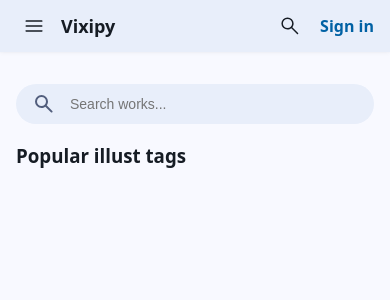
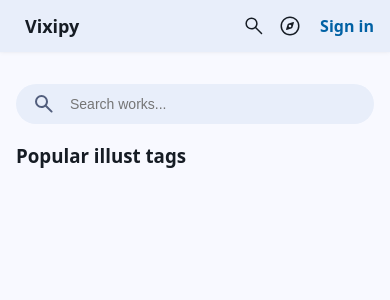
Before and after one commit to searinminecraft/Vixipy, a Python web app: template vixipy/templates/search/dashboard.html in a window 390 px wide. Shown: the top 300 px of the page. Run offline with Jinja, Linux system fonts and the light colour scheme; the template is opened without the code that fills it, so the values that code supplies are empty.

Commit message:
ditch hamburger menu

```diff
--- a/vixipy/templates/components/header.html
+++ b/vixipy/templates/components/header.html
@@ -1,14 +1,14 @@
 <header>
     <div class="wrapper">
         <div class="left">
-            <button class="icon-button">
-                <svg xmlns="http://www.w3.org/2000/svg" height="24px" viewBox="0 -960 960 960" width="24px" fill="#e8eaed"><path d="M170-254.62q-12.75 0-21.37-8.63-8.63-8.62-8.63-21.38 0-12.75 8.63-21.37 8.62-8.61 21.37-8.61h620q12.75 0 21.37 8.62 8.63 8.63 8.63 21.39 0 12.75-8.63 21.37-8.62 8.61-21.37 8.61H170ZM170-450q-12.75 0-21.37-8.63-8.63-8.63-8.63-21.38 0-12.76 8.63-21.37Q157.25-510 170-510h620q12.75 0 21.37 8.63 8.63 8.63 8.63 21.38 0 12.76-8.63 21.37Q802.75-450 790-450H170Zm0-195.39q-12.75 0-21.37-8.62-8.63-8.63-8.63-21.39 0-12.75 8.63-21.37 8.62-8.61 21.37-8.61h620q12.75 0 21.37 8.63 8.63 8.62 8.63 21.38 0 12.75-8.63 21.37-8.62 8.61-21.37 8.61H170Z"/></svg>
-            </button>
             <a class="branding" href="/">Vixipy {% if config["DEBUG"] %}<small class="debug-label">{{_("Debug")}}</small>{% endif %}</a>
         </div>
         <div class="right">
             <a class="icon-button" title='{{_("Search")}}' href="/search">
                 <svg xmlns="http://www.w3.org/2000/svg" height="24px" viewBox="0 -960 960 960" width="24px" fill="#e8eaed"><path d="M380.77-335.39q-102.46 0-173.54-71.07-71.07-71.08-71.07-173.54t71.07-173.54q71.08-71.07 173.54-71.07t173.54 71.07q71.07 71.08 71.07 173.54 0 42.85-14.38 81.85-14.39 39-38.39 67.84l230.16 230.16q8.31 8.3 8.5 20.88.19 12.58-8.5 21.27t-21.08 8.69q-12.38 0-21.07-8.69L530.46-388.16q-30 24.77-69 38.77-39 14-80.69 14Zm0-59.99q77.31 0 130.96-53.66 53.66-53.65 53.66-130.96t-53.66-130.96q-53.65-53.66-130.96-53.66t-130.96 53.66Q196.15-657.31 196.15-580t53.66 130.96q53.65 53.66 130.96 53.66Z"/></svg>
+            </a>
+            <a class="icon-button" title='{{_("Discovery")}}' href="/discovery">
+                <svg xmlns="http://www.w3.org/2000/svg" height="24px" viewBox="0 -960 960 960" width="24px" fill="#e3e3e3"><path d="M345.77-323.08 532-379.54q17.69-5.61 30.27-18.19 12.58-12.58 18.19-30.27L637-614.31q2.92-10.15-4.88-17.88-7.8-7.73-17.89-4.73L428-580.46q-17.69 5.61-30.27 18.19-12.58 12.58-18.19 30.27L323-345.69q-2.92 10.15 4.88 17.88 7.8 7.73 17.89 4.73Zm134.14-104.61q-21.83 0-37.02-15.29-15.2-15.28-15.2-37.11t15.29-37.02q15.28-15.2 37.11-15.2t37.02 15.29q15.2 15.28 15.2 37.11t-15.29 37.02q-15.28 15.2-37.11 15.2Zm.16 327.69q-78.84 0-148.21-29.92t-120.68-81.21q-51.31-51.29-81.25-120.63Q100-401.1 100-479.93q0-78.84 29.92-148.21t81.21-120.68q51.29-51.31 120.63-81.25Q401.1-860 479.93-860q78.84 0 148.21 29.92t120.68 81.21q51.31 51.29 81.25 120.63Q860-558.9 860-480.07q0 78.84-29.92 148.21t-81.21 120.68q-51.29 51.31-120.63 81.25Q558.9-100 480.07-100Zm-.07-60q133.38 0 226.69-93.31T800-480q0-133.38-93.31-226.69T480-800q-133.38 0-226.69 93.31T160-480q0 133.38 93.31 226.69T480-160Zm0-320Z"/></svg>
             </a>
             {% if g.authorized %}
             <a id="post-work" title="{{_('Post an Illustration')}}" href="/illustrations/upload" class="icon-button">
```
